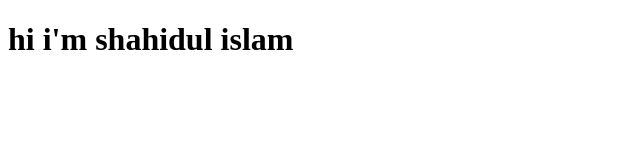
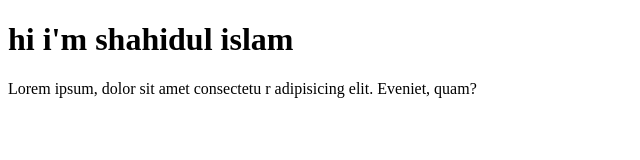
Before and after one commit to shahidulst/first-projects, a plain HTML site: page index.html in a window 1280 px wide. Shown: the whole page, without its empty margins (0-640 px from the left). Drawn offline with Linux system fonts and the light colour scheme.

Commit message:
ptag-added

```diff
--- a/index.html
+++ b/index.html
@@ -8,5 +8,7 @@
 </head>
 <body>
     <h1>hi i'm shahidul islam</h1>
+    <p>Lorem ipsum, dolor sit amet consectetu
+        r adipisicing elit. Eveniet, quam?</p>
 </body>
 </html>
```
